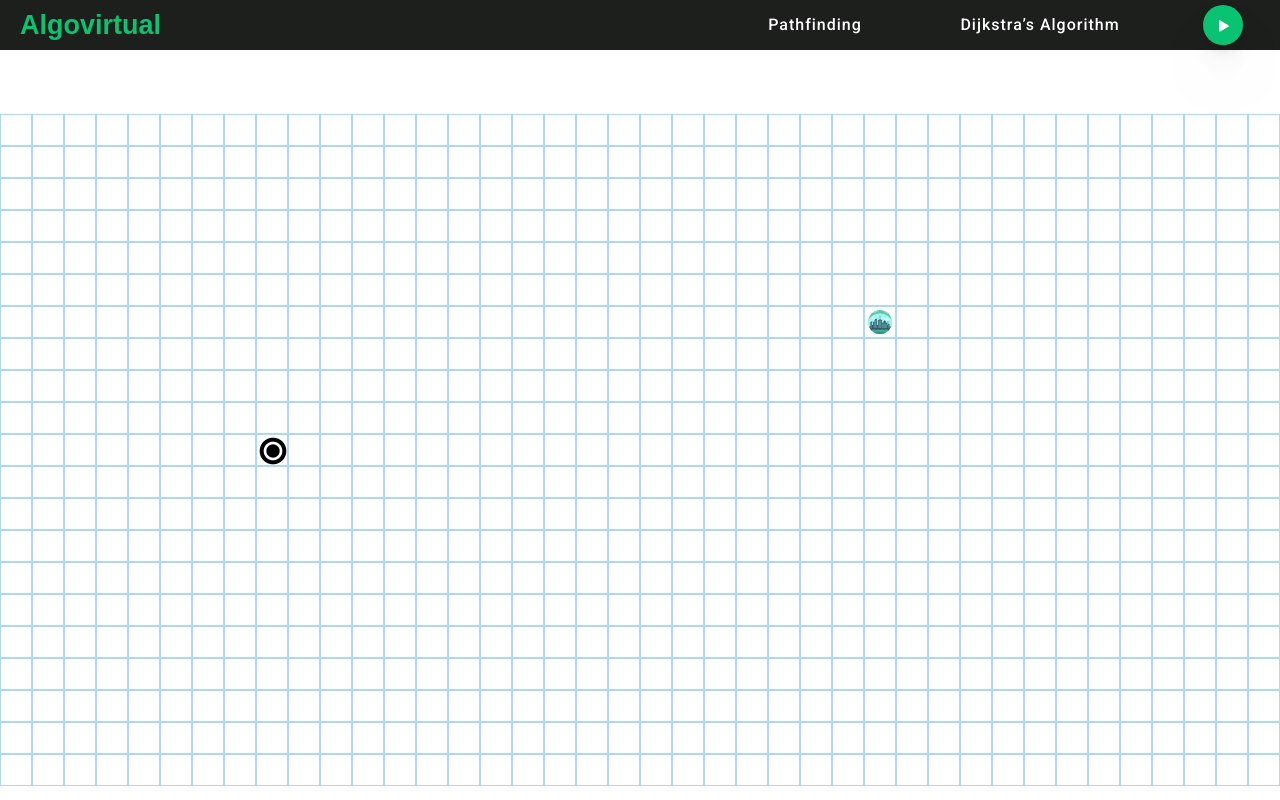
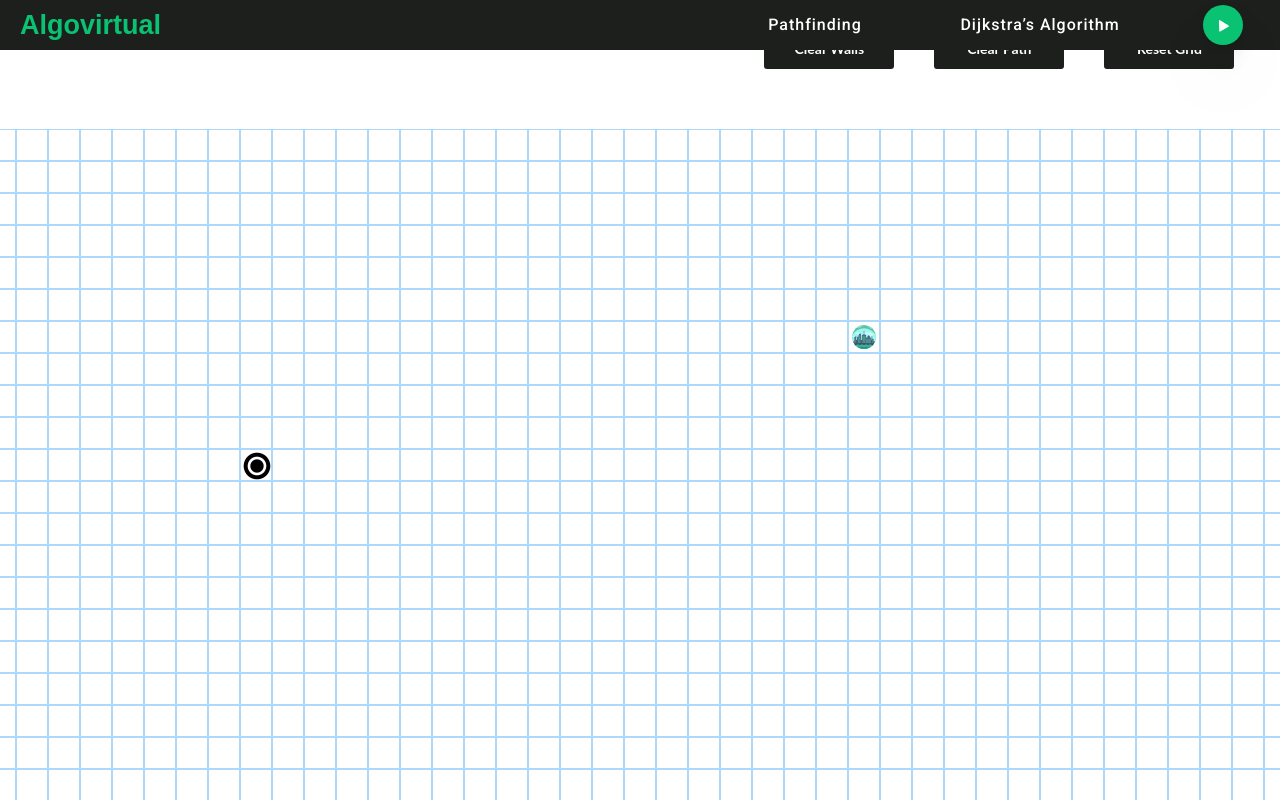
Before and after one commit to seydobassam/algovisual, a Vue app: page / in a window 1280 px wide. Built offline with nearby package versions, Linux system fonts and the light colour scheme.

Commit message:
add grid buttons

```diff
--- a/src/data/dropdownData.js
+++ b/src/data/dropdownData.js
@@ -7,27 +7,32 @@ export const dropdownData = [
       {
         id: "1",
         name: "Dijkstra’s Algorithm",
-        event: "dijkstra"
+        event: "dijkstra",
+        info: ""
       },
       {
         id: "2",
         name: "A* Search Algorithm",
-        event: "astar"
+        event: "astar",
+        info: ""
       },
       {
         id: "3",
         name: "Greedy Best-first Search",
-        event: "greedyBFS"
+        event: "greedyBFS",
+        info: ""
       },
       {
         id: "4",
         name: "Bidirectional Best-first Search",
-        event: "bidirectionalGreedyBFS"
+        event: "bidirectionalGreedyBFS",
+        info: ""
       },
       {
         id: "5",
         name: "Breadth First Search",
-        event: "bfs"
+        event: "bfs",
+        info: ""
       },
     ],
   },
--- a/src/modules/views-modules/virtual-view-modules/pathfindingGrid.js
+++ b/src/modules/views-modules/virtual-view-modules/pathfindingGrid.js
@@ -1,5 +1,5 @@
 import { reactive, toRefs } from "@vue/reactivity";
-import { onMounted, watch } from "vue";
+import { computed, onMounted, watch } from "vue";
 import { AlgoUtil } from "../../../algos/algo-utility/alog-util";
 import { astar } from "../../../algos/pathfinding-algos/astart";
 import { bfs } from "../../../algos/pathfinding-algos/bfs";
@@ -205,9 +205,9 @@ export default function pathfindingGrid() {
   }
 
   function resetNode(node) {
-    node.isVisited = false;
     node.isAnimate = false;
     node.isShortPath = false;
+    node.isVisited = false;
     node.previousNode = null;
   }
 
@@ -221,11 +221,41 @@ export default function pathfindingGrid() {
     setFreezeClick(freeze);
   }
 
+  function clearWalls(){
+    const grid = state.grid;
+    grid.forEach((row) => {
+      for (const node of row) {
+        if (node.type === NodeType.block) {
+          node.type = NodeType.empty;
+        }
+      }
+    });
+  }
+
+  function clearPaths(){
+    const grid = state.grid;
+    grid.forEach((row) => {
+      for (const node of row) {
+        if (node.isShortPath) {
+          resetNode(node);
+        }
+      }
+    });
+  }
+
+  function resetGrid(){
+    createGrid();
+  }
+
   return {
     gridNodesState: toRefs(state),
+    algo: computed(()=> toolbarState.selectedAlgorthim.value),
     onMouseDown,
     onMouseEnter,
     onMouseLeave,
     onMouseUp,
+    clearWalls,
+    clearPaths,
+    resetGrid,
   };
 }
--- a/src/views/virtual-views/pathfinding/grid.vue
+++ b/src/views/virtual-views/pathfinding/grid.vue
@@ -2,6 +2,17 @@
   <Loading :loading="isLoading" />
   <div class="grid-container" v-if="!isLoading">
     <div class="grid">
+      <div class="grid-panel">
+        <div class="grid-panel-details">
+          <div class="algo-info"></div>
+          <div class="grid-buttons">
+            <button class="btn-10" @click="clearWalls">Clear Walls</button>
+            <button class="btn-10" @click="clearPaths">Clear Path</button>
+            <button class="btn-10" @click="resetGrid">Reset Grid</button>
+          </div>
+        </div>
+      </div>
+      <div class="algo-info">{{ algo.info }}</div>
       <div class="grid-view">
         <tr class="trs" v-for="(row, rowIndex) in grid" :key="rowIndex">
           <td v-for="(node, index) in row" :key="index">
@@ -34,27 +45,35 @@ export default {
   setup() {
     const {
       gridNodesState,
-      isLoading,
+      algo,
       onMouseDown,
       onMouseEnter,
       onMouseLeave,
       onMouseUp,
+      clearWalls,
+      clearPaths,
+      resetGrid,
     } = pathfindingGrid();
 
     return {
       ...gridNodesState,
+      algo,
       onMouseDown,
       onMouseEnter,
       onMouseLeave,
       onMouseUp,
+      clearWalls,
+      clearPaths,
+      resetGrid,
     };
   },
 };
 </script>
 
-<style>
+<style scoped>
+@import url('https://fonts.googleapis.com/css?family=Roboto+Condensed');
+
 .grid-container {
-  margin-top: 100px;
   position: fixed;
   top: 0;
   left: 0;
@@ -63,6 +82,50 @@ export default {
   overflow-x: auto;
 }
 
+.grid-panel {
+  display: flex;
+  justify-content: center;
+  width: 100%;
+}
+
+.grid-panel-details {
+  height: 100px;
+  width: 96%;
+  display: flex;
+  align-items: center;
+  justify-content: space-between;
+}
+
+.algo-info {
+  color: #34495e;
+  padding: 15px 25px 15px 25px;
+  font-family: 'Roboto', sans-serif;
+  font: bold;
+}
+
+.grid-buttons {
+  display: flex;
+}
+
+button {
+  margin: 20px;
+  outline: none;
+}
+.btn-10 {
+  border: 3px solid #1d1f1d;
+  font-family: "Lato", sans-serif;
+  width: 130px;
+  height: 40px;
+  cursor: pointer;
+  background: #1d1f1d;
+  color: white;
+  font-weight: bold;
+  border-radius: 3px;
+}
+.btn-10:hover {
+  color: #ffeba7;
+  font-weight: bold;
+}
 .grid {
   display: flex;
   flex-direction: column;
@@ -72,6 +135,6 @@ export default {
 }
 
 .grid-view {
-  margin: auto;
+  margin: 200, auto, auto, auto;
 }
 </style>
```
